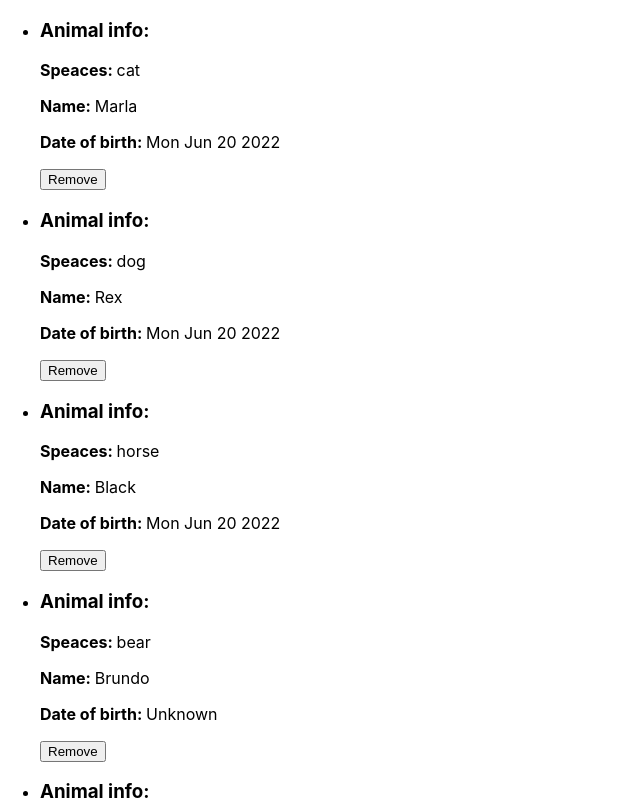
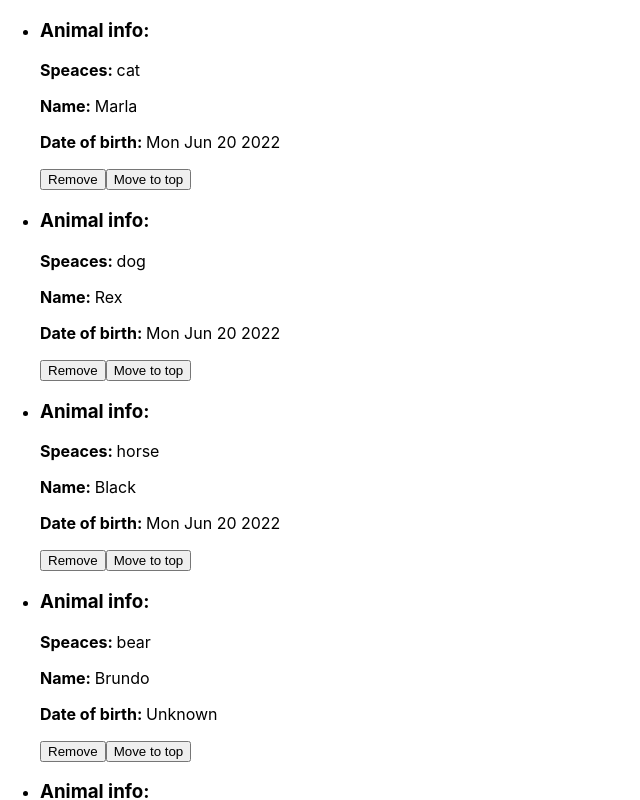
Before and after one commit to danilopetrovic88/zoo, a React (Create React App) app: page / in a window 1280 px wide. Shown: the top 800 px of the page, without its empty margins (0-640 px from the left). Built offline with nearby package versions, Linux system fonts and the light colour scheme.

Commit message:
zadatak 4, moveToTop, prebacivanje date zivotinje na pocetak niza

```diff
--- a/src/components/AnimalList.js
+++ b/src/components/AnimalList.js
@@ -23,6 +23,12 @@ function AnimalList() {
         setAnimals(newAnimals);
     }
 
+    const moveToTop = (e) => {
+        const newAnimals = [...animals.slice(e.target.parentNode.id), ...animals.slice(0, e.target.parentNode.id)]
+
+        setAnimals(newAnimals)
+    }
+
   return (
     <div>
         <ul>
@@ -33,6 +39,7 @@ function AnimalList() {
                     <p><b>Name: </b>{ animal.name }</p>
                     <p><b>Date of birth: </b>{ animal.age !== '' ? animal.age : 'Unknown' }</p>
                     <button onClick={handleClick}>Remove</button>
+                    <button onClick={moveToTop}>Move to top</button>
                 </li>
             )) }
         </ul>
```
